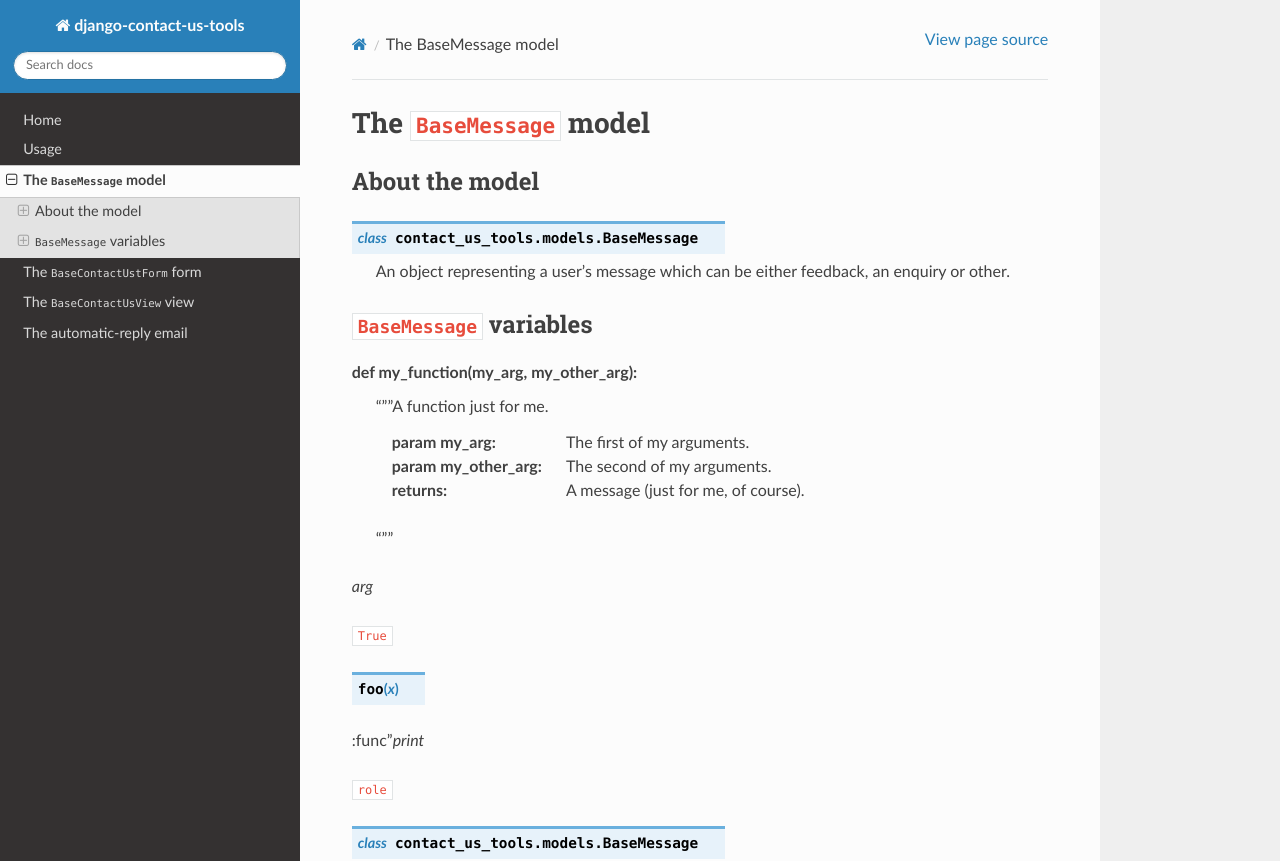
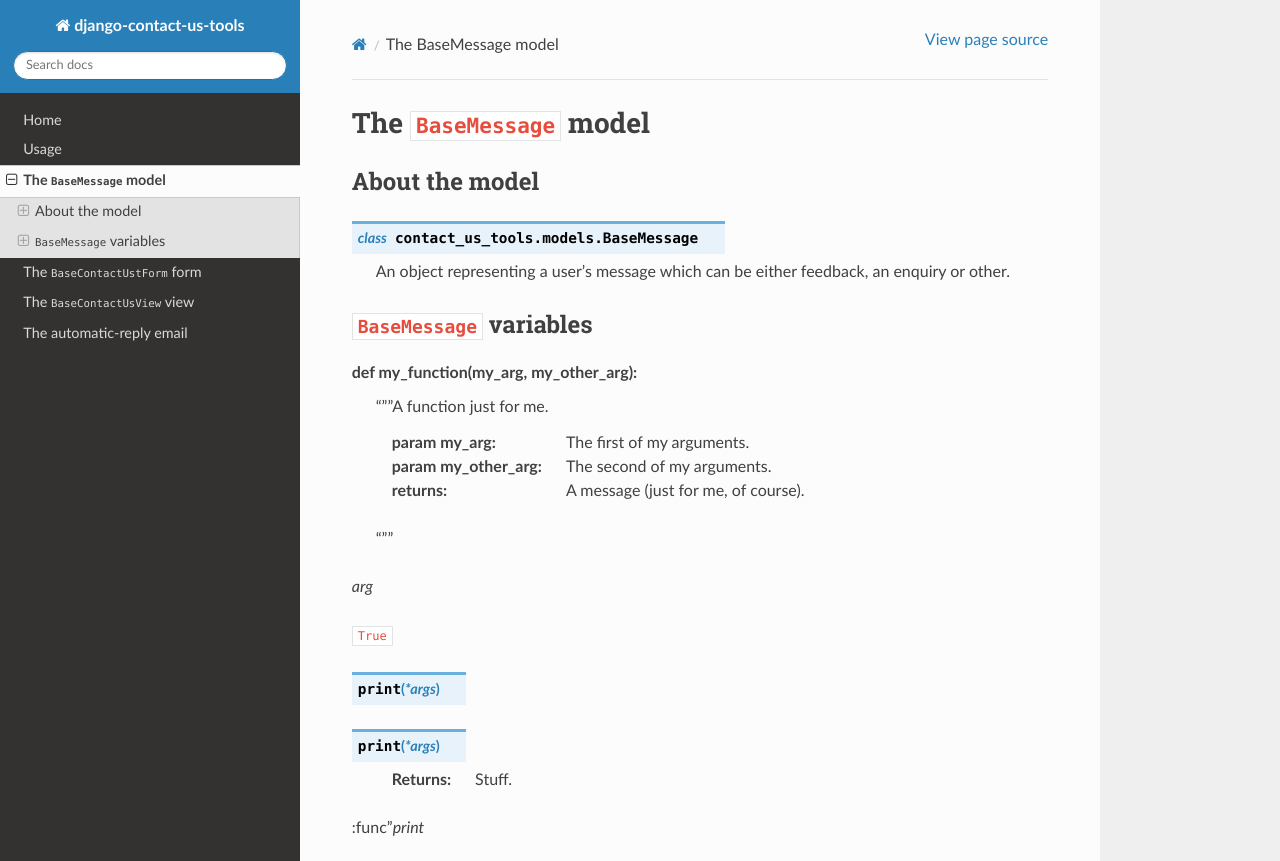
Before and after one commit to egiden/django-contact-us-tools, a Sphinx documentation site: the page built from docs/source/base_message_model.rst, in a window 1280 px wide and 1241 px high, cut to the strip 0-861 px from the top of the window. Built offline with Sphinx 7.4.7 and the Read the Docs theme 3.1.0, drawn with Linux system fonts in a browser that asks for light colours; cross-references to code outside the pages are shown as plain code.

Commit message:
Update .rst files

```diff
--- a/docs/source/base_message_model.rst
+++ b/docs/source/base_message_model.rst
@@ -24,8 +24,11 @@ def my_function(my_arg, my_other_arg):
 
 ``True``
 
-.. function:: foo(x)
+.. function:: print(*args)
 
+.. function:: print(*args)
+
+    :returns: Stuff.
 :func"`print`
 
 .. attribute: `PRINT_ONLY`
```
